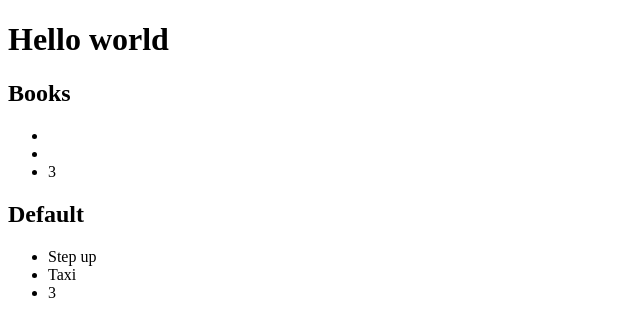
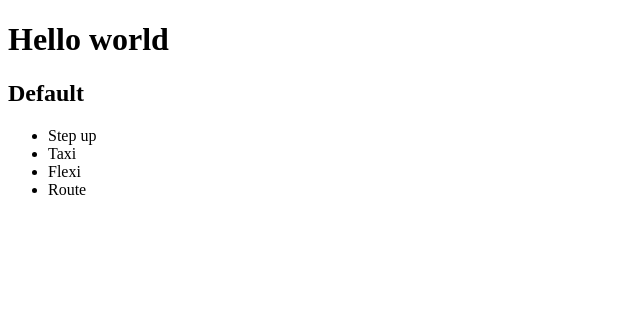
Before and after one commit to irapanch/React-Example, a React (Create React App) app: page / in a window 1280 px wide. Shown: the top 336 px of the page, without its empty margins (0-640 px from the left). Built offline with nearby package versions, Linux system fonts and the light colour scheme.

Commit message:
map method & key

```diff
--- a/src/App.js
+++ b/src/App.js
@@ -4,11 +4,13 @@ function App() {
   const movies = [
     { id: 1, title: "Step up" },
     { id: 2, title: "Taxi" },
+    { id: 3, title: "Flexi" },
+    { id: 4, title: "Route" },
   ];
   return (
     <div className="App">
       <h1>Hello world</h1>
-      <Section title="Books" />
+
       <Section data={movies} />
     </div>
   );
--- a/src/components/Section.jsx
+++ b/src/components/Section.jsx
@@ -5,9 +5,9 @@ export const Section = ({ title = "Default", data = [] }) => {
     <section>
       <h1>{title}</h1>
       <ul>
-        <li>{data[0]?.title}</li>
-        <li>{data[1]?.title}</li>
-        <li>3</li>
+        {data.map((item) => (
+          <li key={item.id}>{item.title}</li>
+        ))}
       </ul>
     </section>
   );
```
